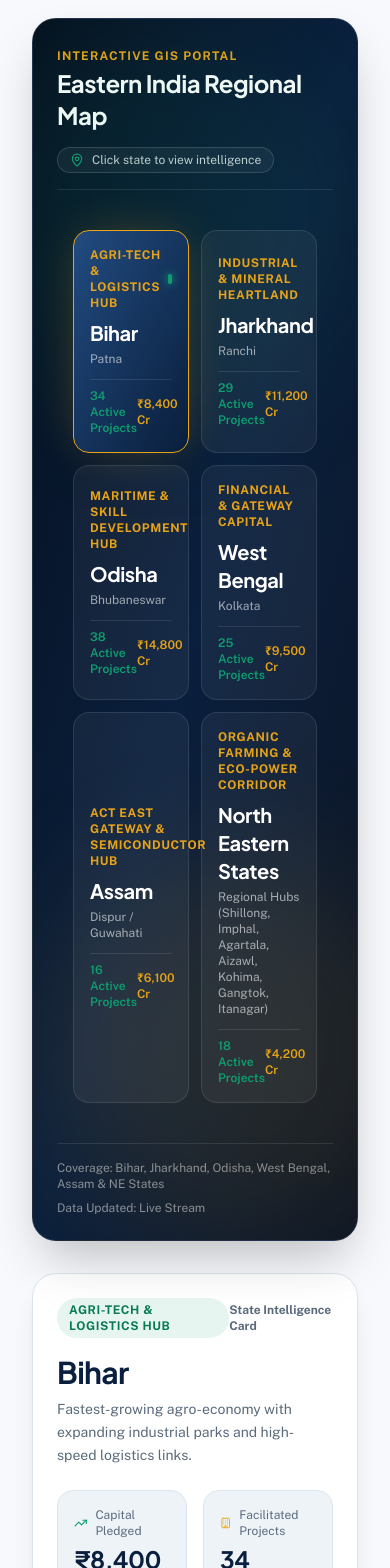
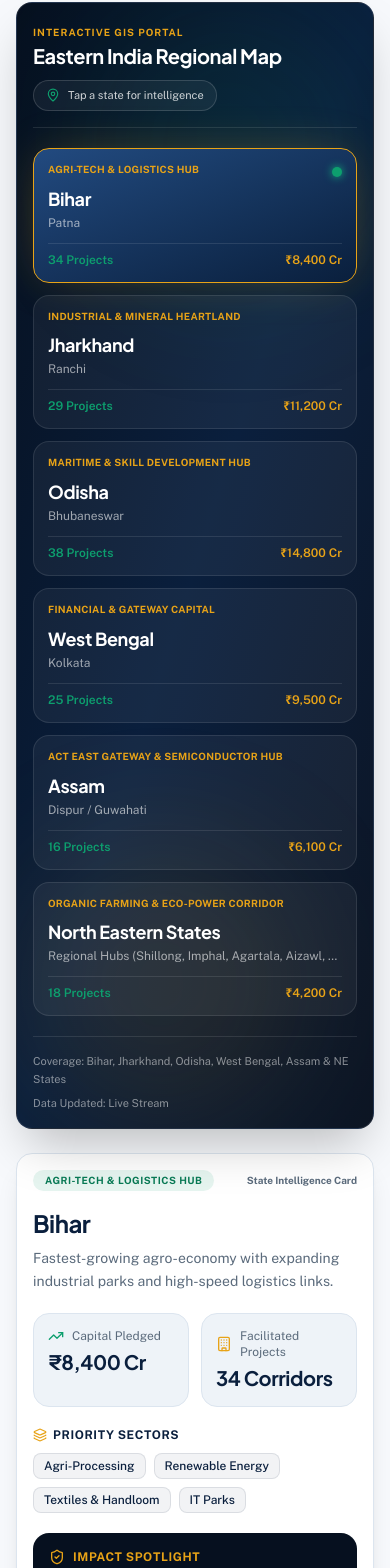
Before and after one commit to Harshitarnav/eastern-india-development-forum, a Next.js app: page / in a window 390 px wide. Shown: the part 5148-6716 px from the top of the page. Built offline with nearby package versions, Linux system fonts and the light colour scheme.

Commit message:
responsive section

```diff
--- a/components/InteractiveMap.tsx
+++ b/components/InteractiveMap.tsx
@@ -16,64 +16,69 @@ export const InteractiveMap: React.FC<InteractiveMapProps> = ({ states }) => {
   const selectedState = states.find((s) => s.id === selectedStateId) || states[0];
 
   return (
-    <div className="mx-auto max-w-7xl px-4 py-8">
-      <div className="grid gap-8 lg:grid-cols-12 lg:items-center">
+    <div className="mx-auto max-w-7xl py-4 sm:py-8">
+      <div className="grid gap-6 lg:grid-cols-12 lg:items-start lg:gap-8">
         {/* Interactive Map Visualizer */}
-        <div className="lg:col-span-7">
-          <div className="relative overflow-hidden rounded-3xl border border-white/10 bg-gradient-to-br from-navy-deep via-navy to-slate-dark p-6 shadow-2xl">
-            <div className="absolute top-0 right-0 h-96 w-96 rounded-full bg-emerald/10 blur-3xl pointer-events-none" />
-            <div className="absolute bottom-0 left-0 h-96 w-96 rounded-full bg-gold/10 blur-3xl pointer-events-none" />
+        <div className="lg:col-span-7 min-w-0">
+          <div className="relative overflow-hidden rounded-2xl sm:rounded-3xl border border-white/10 bg-gradient-to-br from-navy-deep via-navy to-slate-dark p-4 sm:p-6 shadow-2xl">
+            <div className="absolute top-0 right-0 h-72 w-72 sm:h-96 sm:w-96 rounded-full bg-emerald/10 blur-3xl pointer-events-none" />
+            <div className="absolute bottom-0 left-0 h-72 w-72 sm:h-96 sm:w-96 rounded-full bg-gold/10 blur-3xl pointer-events-none" />
 
-            <div className="mb-6 flex flex-wrap items-center justify-between gap-4 border-b border-white/10 pb-4">
-              <div>
-                <span className="text-xs font-bold uppercase tracking-widest text-gold">
+            <div className="relative mb-5 flex flex-col gap-3 border-b border-white/10 pb-4 sm:mb-6 sm:flex-row sm:flex-wrap sm:items-center sm:justify-between sm:gap-4">
+              <div className="min-w-0">
+                <span className="text-[10px] sm:text-xs font-bold uppercase tracking-widest text-gold">
                   Interactive GIS Portal
                 </span>
-                <h3 className="font-display text-2xl font-bold text-white">
+                <h3 className="font-display text-xl sm:text-2xl font-bold text-white leading-tight">
                   Eastern India Regional Map
                 </h3>
               </div>
-              <div className="flex items-center gap-2 rounded-full border border-white/15 bg-white/5 px-3 py-1 text-xs text-white/80">
-                <MapPin className="h-3.5 w-3.5 text-emerald" /> Click state to view intelligence
+              <div className="inline-flex w-fit max-w-full items-center gap-2 rounded-full border border-white/15 bg-white/5 px-3 py-1.5 text-[11px] sm:text-xs text-white/80">
+                <MapPin className="h-3.5 w-3.5 shrink-0 text-emerald" />
+                <span>Tap a state for intelligence</span>
               </div>
             </div>
 
-            {/* SVG Interactive Map Grid / Visual representation */}
-            <div className="relative min-h-[380px] w-full flex items-center justify-center p-4">
-              <div className="grid grid-cols-2 md:grid-cols-3 gap-3 w-full">
+            <div className="relative w-full">
+              <div className="grid grid-cols-1 min-[420px]:grid-cols-2 gap-3 w-full">
                 {states.map((st) => {
                   const isSelected = st.id === selectedStateId;
                   return (
                     <motion.button
                       key={st.id}
+                      type="button"
                       onClick={() => setSelectedStateId(st.id)}
-                      whileHover={{ scale: 1.03 }}
+                      whileHover={{ scale: 1.02 }}
                       whileTap={{ scale: 0.98 }}
-                      className={`relative text-left p-4 rounded-2xl border transition-all duration-300 ${
+                      className={`relative min-w-0 text-left p-3.5 sm:p-4 rounded-2xl border transition-all duration-300 ${
                         isSelected
                           ? "border-gold bg-gradient-to-br from-navy-light/90 to-navy/90 text-white shadow-xl glow-gold"
                           : "border-white/10 bg-white/5 text-white/80 hover:bg-white/10 hover:border-white/20"
                       }`}
                     >
-                      <div className="flex items-center justify-between mb-2">
-                        <span className="text-xs font-bold tracking-wider uppercase text-gold">
+                      <div className="flex items-start justify-between gap-2 mb-2">
+                        <span className="min-w-0 text-[10px] sm:text-[11px] font-bold tracking-wide uppercase text-gold leading-snug break-words">
                           {st.badge}
                         </span>
                         {isSelected && (
                           <motion.span
                             layoutId="active-dot"
-                            className="h-2.5 w-2.5 rounded-full bg-emerald shadow-[0_0_8px_#10b981]"
+                            className="mt-1 h-2.5 w-2.5 shrink-0 rounded-full bg-emerald shadow-[0_0_8px_#10b981]"
                           />
                         )}
                       </div>
-                      <h4 className="font-display text-xl font-bold text-white mb-1">
+                      <h4 className="font-display text-lg sm:text-xl font-bold text-white mb-0.5 truncate">
                         {st.name}
                       </h4>
-                      <p className="text-xs text-white/60 mb-3">{st.capital}</p>
+                      <p className="text-xs text-white/60 mb-3 truncate">{st.capital}</p>
 
-                      <div className="flex items-center justify-between text-xs pt-2 border-t border-white/10">
-                        <span className="text-emerald font-semibold">{st.projectsCount} Active Projects</span>
-                        <span className="text-gold font-semibold">{st.investmentAmount}</span>
+                      <div className="flex flex-col gap-1.5 text-xs pt-2 border-t border-white/10 min-[360px]:flex-row min-[360px]:items-center min-[360px]:justify-between min-[360px]:gap-2">
+                        <span className="text-emerald font-semibold whitespace-nowrap">
+                          {st.projectsCount} Projects
+                        </span>
+                        <span className="text-gold font-semibold whitespace-nowrap">
+                          {st.investmentAmount}
+                        </span>
                       </div>
                     </motion.button>
                   );
@@ -81,60 +86,61 @@ export const InteractiveMap: React.FC<InteractiveMapProps> = ({ states }) => {
               </div>
             </div>
 
-            {/* Map footer note */}
-            <div className="mt-6 flex flex-wrap items-center justify-between gap-2 text-xs text-white/50 border-t border-white/10 pt-4">
-              <span>Coverage: Bihar, Jharkhand, Odisha, West Bengal, Assam & NE States</span>
-              <span>Data Updated: Live Stream</span>
+            <div className="relative mt-5 sm:mt-6 flex flex-col gap-1.5 text-[11px] sm:text-xs text-white/50 border-t border-white/10 pt-4 sm:flex-row sm:flex-wrap sm:items-center sm:justify-between sm:gap-2">
+              <span className="leading-relaxed">
+                Coverage: Bihar, Jharkhand, Odisha, West Bengal, Assam & NE States
+              </span>
+              <span className="shrink-0">Data Updated: Live Stream</span>
             </div>
           </div>
         </div>
 
         {/* Selected State Details Panel */}
-        <div className="lg:col-span-5">
+        <div className="lg:col-span-5 min-w-0">
           <AnimatePresence mode="wait">
             <motion.div
               key={selectedState.id}
-              initial={{ opacity: 0, x: 20 }}
-              animate={{ opacity: 1, x: 0 }}
-              exit={{ opacity: 0, x: -20 }}
-              transition={{ duration: 0.3 }}
-              className="rounded-3xl border border-line bg-white p-6 shadow-xl"
+              initial={{ opacity: 0, y: 12 }}
+              animate={{ opacity: 1, y: 0 }}
+              exit={{ opacity: 0, y: -12 }}
+              transition={{ duration: 0.25 }}
+              className="rounded-2xl sm:rounded-3xl border border-line bg-white p-4 sm:p-6 shadow-xl"
             >
-              <div className="mb-4 flex items-center justify-between">
-                <span className="rounded-full bg-emerald/10 px-3 py-1 text-xs font-bold uppercase tracking-wider text-emerald-dark">
+              <div className="mb-4 flex flex-wrap items-center justify-between gap-2">
+                <span className="rounded-full bg-emerald/10 px-3 py-1 text-[10px] sm:text-xs font-bold uppercase tracking-wider text-emerald-dark max-w-full text-left leading-snug">
                   {selectedState.badge}
                 </span>
-                <span className="text-xs font-bold text-muted">State Intelligence Card</span>
+                <span className="text-[10px] sm:text-xs font-bold text-muted shrink-0">
+                  State Intelligence Card
+                </span>
               </div>
 
-              <h3 className="font-display text-3xl font-bold text-navy mb-2">
+              <h3 className="font-display text-2xl sm:text-3xl font-bold text-navy mb-2">
                 {selectedState.name}
               </h3>
-              <p className="text-sm leading-relaxed text-muted mb-6">
+              <p className="text-sm leading-relaxed text-muted mb-5 sm:mb-6">
                 {selectedState.description}
               </p>
 
-              {/* State Metrics Grid */}
-              <div className="grid grid-cols-2 gap-4 mb-6">
-                <div className="rounded-2xl bg-cream-warm p-4 border border-line">
+              <div className="grid grid-cols-1 min-[360px]:grid-cols-2 gap-3 sm:gap-4 mb-5 sm:mb-6">
+                <div className="rounded-2xl bg-cream-warm p-3.5 sm:p-4 border border-line min-w-0">
                   <div className="flex items-center gap-2 text-xs text-muted mb-1">
-                    <TrendingUp className="h-4 w-4 text-emerald" /> Capital Pledged
+                    <TrendingUp className="h-4 w-4 shrink-0 text-emerald" /> Capital Pledged
                   </div>
-                  <div className="font-display text-2xl font-bold text-navy">
+                  <div className="font-display text-xl sm:text-2xl font-bold text-navy break-words">
                     {selectedState.investmentAmount}
                   </div>
                 </div>
-                <div className="rounded-2xl bg-cream-warm p-4 border border-line">
+                <div className="rounded-2xl bg-cream-warm p-3.5 sm:p-4 border border-line min-w-0">
                   <div className="flex items-center gap-2 text-xs text-muted mb-1">
-                    <Building className="h-4 w-4 text-gold" /> Facilitated Projects
+                    <Building className="h-4 w-4 shrink-0 text-gold" /> Facilitated Projects
                   </div>
-                  <div className="font-display text-2xl font-bold text-navy">
+                  <div className="font-display text-xl sm:text-2xl font-bold text-navy">
                     {selectedState.projectsCount} Corridors
                   </div>
                 </div>
               </div>
 
-              {/* Focus Sectors */}
               <div className="mb-5">
                 <h4 className="text-xs font-bold uppercase tracking-wider text-navy mb-2.5 flex items-center gap-1.5">
                   <Layers className="h-3.5 w-3.5 text-gold" /> Priority Sectors
@@ -151,8 +157,7 @@ export const InteractiveMap: React.FC<InteractiveMapProps> = ({ states }) => {
                 </div>
               </div>
 
-              {/* Key Infrastructure & Success Story */}
-              <div className="mb-6 rounded-2xl bg-navy-deep p-4 text-white">
+              <div className="mb-5 sm:mb-6 rounded-2xl bg-navy-deep p-4 text-white">
                 <div className="flex items-center gap-2 text-xs font-bold uppercase tracking-wider text-gold mb-2">
                   <ShieldCheck className="h-4 w-4 text-gold" /> Impact Spotlight
                 </div>
@@ -161,11 +166,10 @@ export const InteractiveMap: React.FC<InteractiveMapProps> = ({ states }) => {
                 </p>
               </div>
 
-              {/* CTA link */}
-              <div className="flex gap-3">
+              <div className="flex flex-col gap-2.5 min-[400px]:flex-row min-[400px]:gap-3">
                 <Link
                   href={`/investors?state=${selectedState.id}`}
-                  className="flex-1 inline-flex items-center justify-center gap-2 rounded-full bg-navy px-5 py-3 text-xs font-bold text-white transition-hover hover:bg-navy-light shadow-md"
+                  className="flex-1 inline-flex items-center justify-center gap-2 rounded-full bg-navy px-5 py-3 text-xs font-bold text-white transition-colors hover:bg-navy-light shadow-md"
                 >
                   Explore Opportunities <ArrowRight className="h-3.5 w-3.5 text-gold" />
                 </Link>
```
